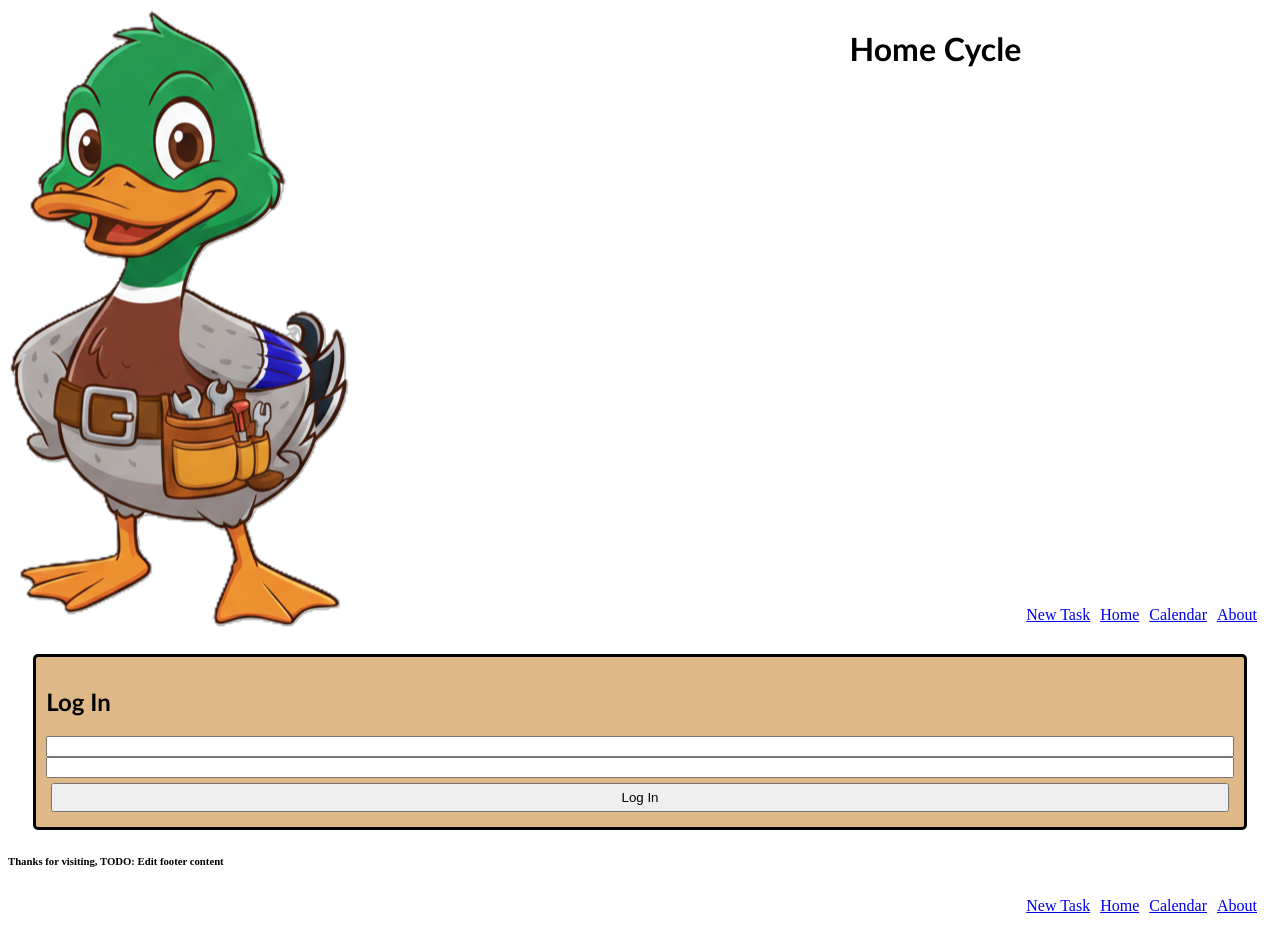
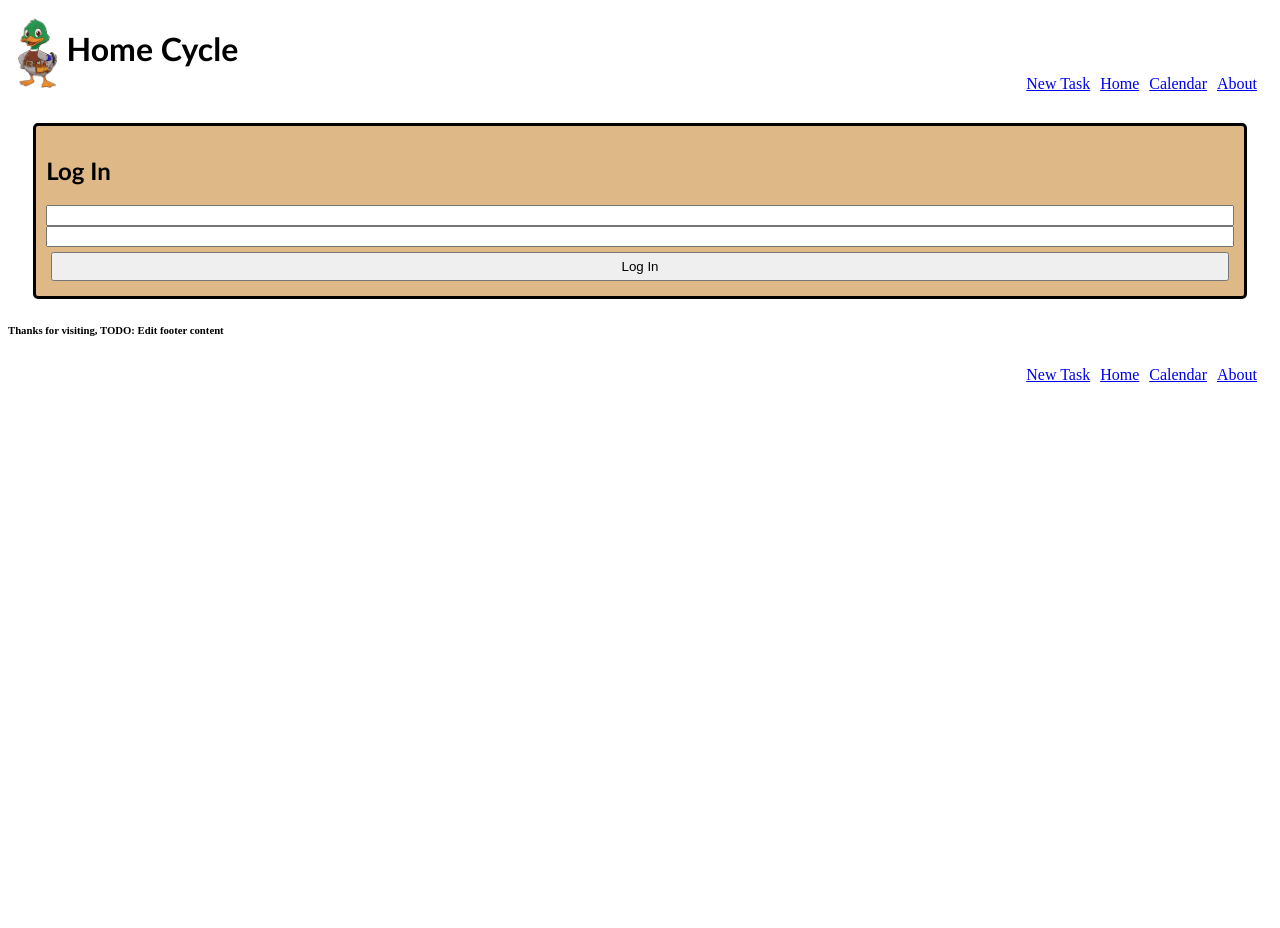
Before and after one commit to capndenney/home-cycle, a React (Vite) app: page / in a window 1280 px wide. After the commit the page ends 800 px from the top, so only its background shows below. Built offline with nearby package versions, Linux system fonts and the light colour scheme.

Commit message:
resized logo

```diff
--- a/src/components/layout/Header.jsx
+++ b/src/components/layout/Header.jsx
@@ -7,7 +7,7 @@ const Header = () => {
 
   return (
     <header className="header">
-      <img src={logo} alt="Home Cycle Logo" />
+      <img id="logo" src={logo} alt="Home Cycle Logo" />
       <h1 className="app-title">Home Cycle</h1>
       <Nav />
     </header>
--- a/src/index.css
+++ b/src/index.css
@@ -16,7 +16,7 @@ header {
     margin: 5px;
 }
 
-.header > :nth-child(1) {
+.header > :nth-child(2) {
     margin-right: auto;
 }
 
@@ -52,6 +52,10 @@ main {
     backdrop-filter: blur(8px);
 }
 
+#logo {
+    max-height: 70px;
+    padding: 10px;
+}
 
 @media screen and (min-width: 330px) {
 
```
